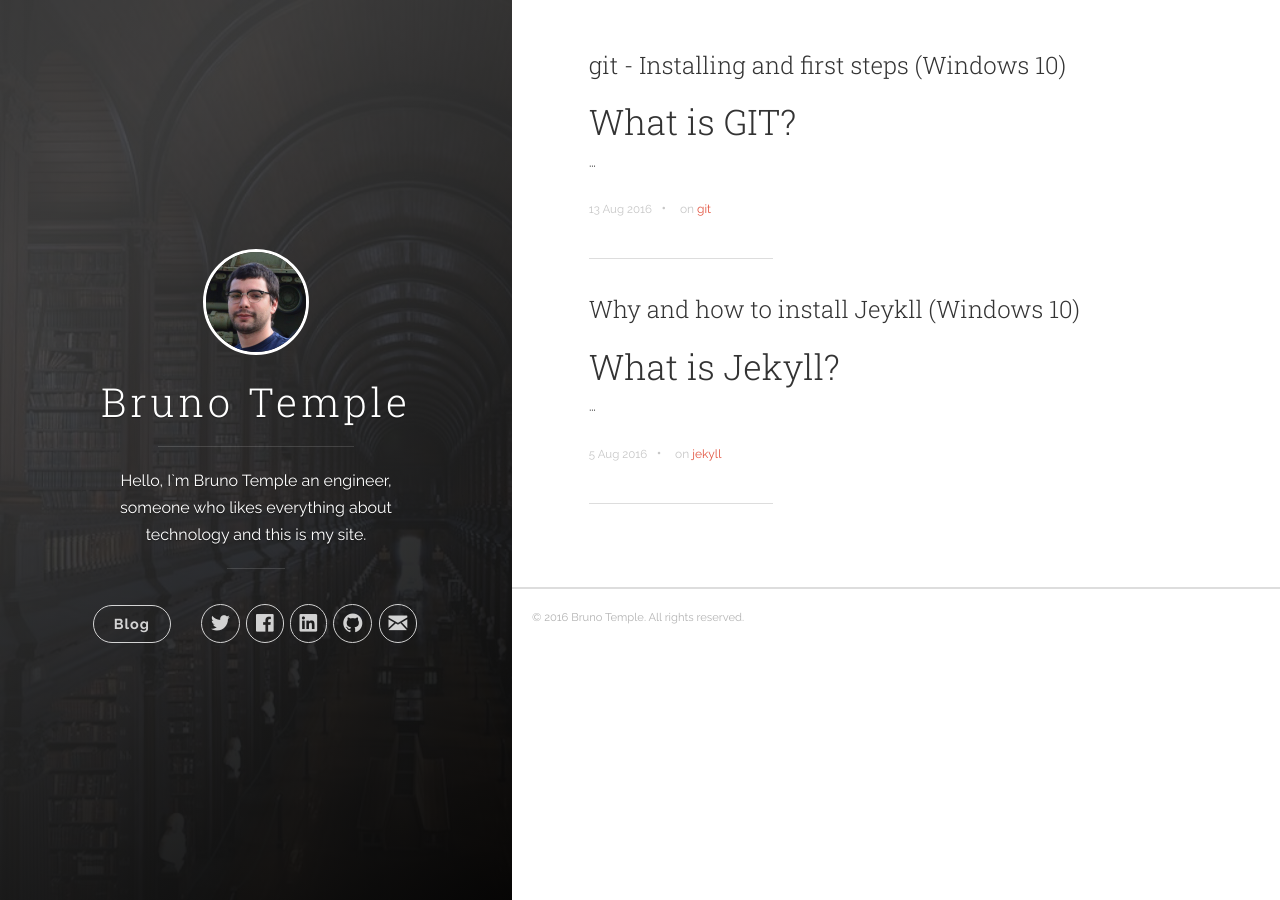
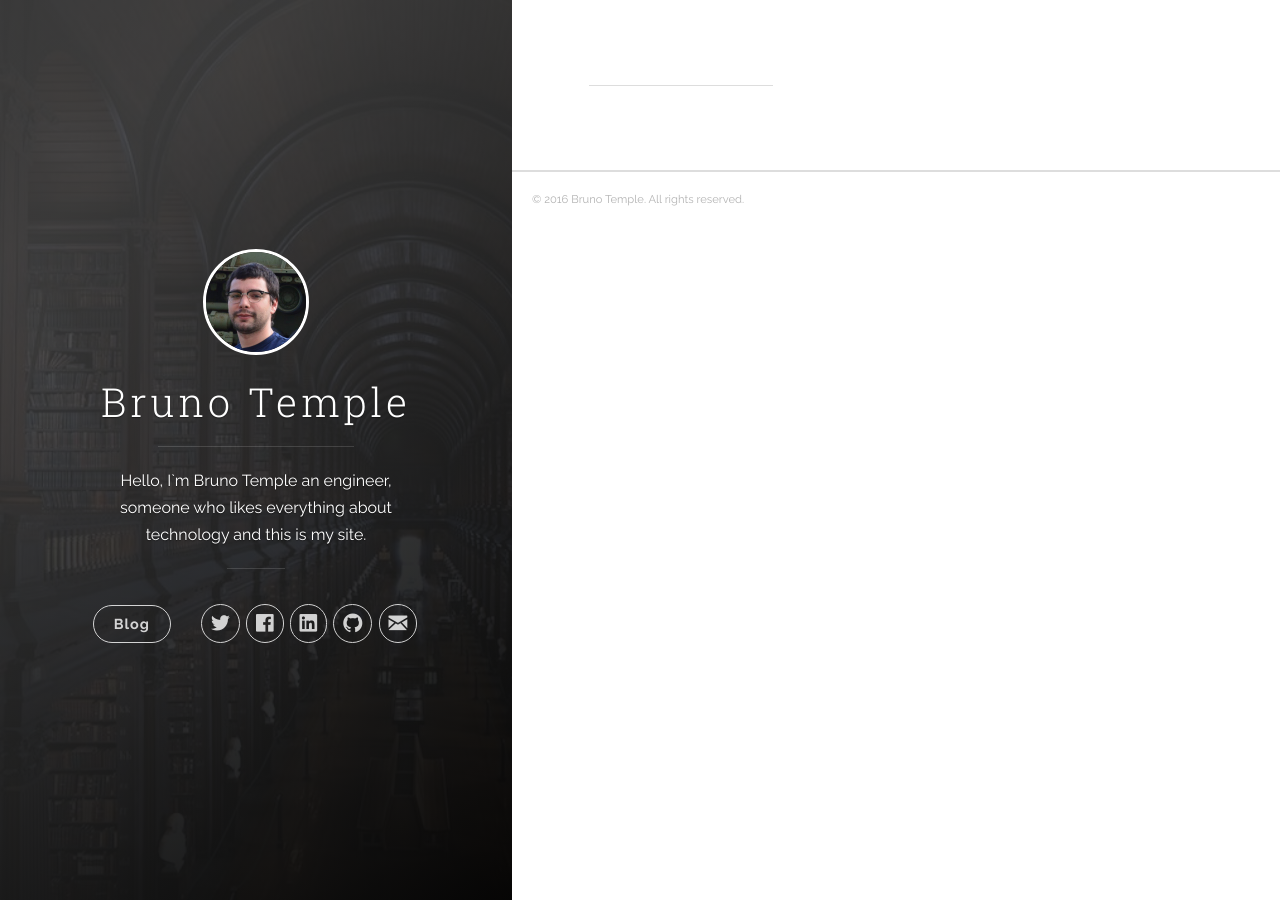
Before and after one commit to brunotemple/brunotemple.github.io, a Jekyll site: the page built from index.html, in a window 1280 px wide. Built offline with Jekyll 4.4.1, drawn with Linux system fonts in a browser that asks for light colours; nearby versions of some CDN libraries; the list of posts is cut into pages by our own code; part of the change alters nothing that is shown.

Commit message:
Review Post

```diff
--- a/_config.yml
+++ b/_config.yml
@@ -32,10 +32,17 @@ markdown: kramdown
 highlighter: rouge
 
 kramdown:
-  # use Github Flavored Markdown
+  hard_wrap: false
+  kramdown:
+  auto_ids: true
+  footnote_nr: 1
+  entity_output: as_char
+  toc_levels: 1..6
+  use_coderay: false
   input: GFM
-  # do not replace newlines by <br>s
-  hard_wrap: false
+  syntax_highlighter: rouge
+
+
 
 gems: ['jekyll-paginate']
 exclude: ['README.md', 'Gemfile', 'Gemfile.lock', 'screenshot.png']
--- a/_posts/2016-08-05-Jekyll.markdown
+++ /dev/null
@@ -1,69 +0,0 @@
----
-layout: post
-title: Why and how to install Jeykll (Windows 10)
-categories: [jekyll]
-tags: [jekyll]
----
-
-## What is Jekyll?
-
-Jekyll is a static site generator. In simple words, it provides a way for users to have a website without the need of storing its contents in a database. It is a tool to build sites and blogs, like this one.
-
-## Why Jekyll?
-
-Although Jekyll is simple to use, it is powerful and with some creativity, gives you the opportunity to create a great website. It is open sourced and can be hosted on GitHub. I’ll talk about GitHub later, but for now, you have to know that GitHub allows users to host their websites for free.
-
-## How to install Jekyll on Windows 10?
-
-Yes, I know what some people might think. Why I need a tutorial to install a simple program. The answer is: Windows isn’t officially supported by Jekyll. However, Jekyll can run on windows.
-
-1 – Install a package manager called Chocolatey, [Chocolatey link][link to Chocolatey]
-
-2 – Install Ruby via Chocolatey, open a prompt as administrator and type it:
-
-    choco install ruby -y
-
-3 – Download the Ruby development kit windows, [link to download][ruby download] choose the right version for your system, 32 or 64 bits. Extract it in a folder, here's my suggestion: C:\tools\DevKit2
-
-Close the prompt and reopen it. Navigate to the folder where you extracted, in my case: C:\tools\DevKit2; And type:
-
-    ruby dk.rb init
-
-4 – Still in the same folder edit the file “config.yml”, include the path where Ruby was installed. Ex: -C:/tools/ruby22 (don’t forget the dash before the path)
-
-5 - Execute the command:
-
-    ruby dk.rb install
-
-Close the command prompt and reopen (as administrator) and install Jekyll, must be the 2.4.0 version:
-
-    gem install jekyll:2.4.0
-
-6 – Close the command prompt and reopen (as administrator) and install Bundler.
-
-    Gem install bundler
-
-    Bundle install
-
-7 - Close the command prompt and reopen (as administrator) and install Python.
-
-    Choco install python2
-
-8 -  Check the installation (creating a site):
-
-Close the command prompt and reopen in a folder that you want to (ex: c:\test\):
-
-Execute the commands
-
-    Jekyll new myblog
-
-    cd c:\test\myblog
-
-    jekyll serve
-
-Open your browser in: http://localhost:4000/
-
-Voila: This is your blog.
-
-[link to Chocolatey]: https://chocolatey.org/install
-[ruby download]:      http://rubyinstaller.org/downloads/
--- a/_posts/2016-08-13-Git.markdown
+++ /dev/null
@@ -1,89 +0,0 @@
----
-layout: post
-title: git - Installing and first steps (Windows 10)
-categories: [git]
-tags: [git]
----
-
-## What is GIT?
-
-To summarize, GIT is a distributed version control system (VCS).
-
-## What does GIT do?
-
-A version control system is an application which controls the changes that you make to your files. It can be used for different purposes, even if you want to version your “Word” files, you can do it. However, it is more familiar to developers who want to control their code files and development.
-
-## How to install GIT on Windows 10?
-
-How to install GIT on Windows: Download the appropriate version, [link to download] [git download].
-
-    Execute the “.exe” file.
-
-    Choose the options below.
-
-
-## How to use GIT:
-
-1 - Open the “Git Bash”. Using the command line: Navigate to the folder that you want to create a new project. Ex: c:\documents\projects. Execute the command:
-
-    git init newblog
-
-    *(Where newblog is the name of the project)
-
-GIT will create a new empty folder named “newblog” and that will be your new repository.
-Navigate to the “newblog” folder; See that git shows the folder that you're currently in, and at the end of the line it shows “(master)”;  Master is the branch which controls the changes in the files.
-
-2 -  To add files to be versioned. (Do the test below to see what happens). Navigate to the “newblog” folder and create two new files: document01.txt and document02.txt, come back to the git command line and execute the commands:
-
-    git add document01.txt
-
-    git add document02.txt
-
-    OR
-
-    git add .
-
-    *(to add all the files inside the folder to the repository)
-
-3 – Commit these changes:
-
-    git commit –m”first commit”
-
-4 – To create a new branch execute the command:
-
-    git checkout -b test01
-
-    *(Where test01 is the name of the new branch)
-
-5 – See the git display showing “(test01)
-
-Navigate to the “newblog” folder and delete one of the files and execute the command:
-
-    git status
-
-See that GIT shows you the change you've just made.
-
-6 -  Commit this change:
-
-  git commit –a –m”file deleted”
-
-7 – Navigate to the “newblog” folder, keep your eyes in this folder and execute the command in the git bash:
-
-  git checkout master
-
-    *see what happen
-
-    git checkout test01
-
-    *see what happen
-
-So, this test shows you how to create a new branch, and it is useful to version your changes, you can work in a parallel branches, and keep the master branch running.
-
-8 – When you finish your changes in the parallel branch, you can merge the changes to the master branch:
-
-    git checkout master
-    git merge test01
-
-
-
-[git download]: https://git-scm.com/downloads
--- a/css/uno.css
+++ b/css/uno.css
@@ -1438,8 +1438,9 @@ i {
 .post-list__post-title {
 	margin-top: 0;
 	margin-bottom: .2em;
-	font-size: 1.5em;
-	line-height: 1.3em; }
+	font-size: 2.2em;
+  font-style: italic;
+	line-height: 1.0em; }
 	.post-list__post-title a {
 		color: #333333; }
 		.post-list__post-title a:hover {
```
